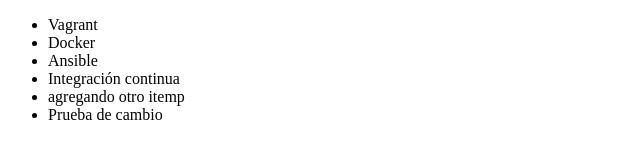
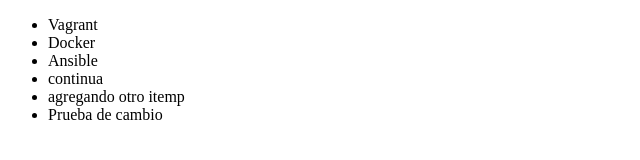
Before and after one commit to IngRJimenez20/ejemploCursoAlura, a plain HTML site: page index.html in a window 1280 px wide. Shown: the full height of the page, 0-640 px from the left. Drawn offline with Linux system fonts and the light colour scheme.

```diff
--- a/index.html
+++ b/index.html
@@ -13,7 +13,7 @@
          <li> Vagrant </li>
          <li> Docker </li>
          <li> Ansible </li>
-         <li> Integración continua </li>
+         <li> continua </li>
          <li> agregando otro itemp  </li>
          <li>Prueba de cambio</li>
 
```
